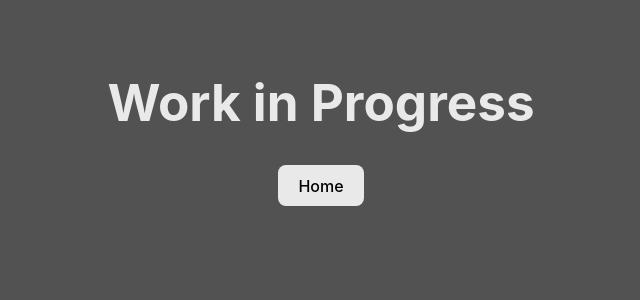
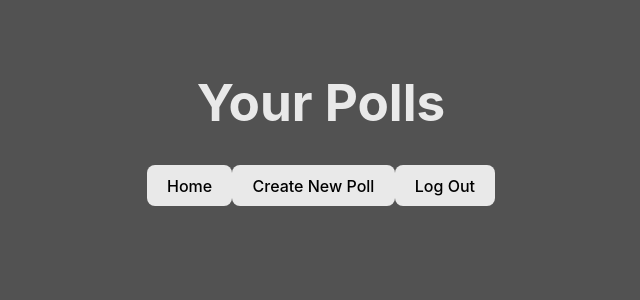
Before and after one commit to MattiLevasalmi/MyPollJS, a React (Vite) app in the folder app/: page /managePoll in a window 1280 px wide. Shown: the top 300 px of the page, without its empty margins (319-959 px from the left). Built offline with nearby package versions, Linux system fonts and the light colour scheme.

Commit message:
Finished draft of create poll and started work on the manage poll page

```diff
--- a/app/src/App.tsx
+++ b/app/src/App.tsx
@@ -12,10 +12,10 @@ function App() {
 
   const [authToken, setAuthToken] = useState<string>("");
   const [type, setType] = useState<string>("");
-  const [polls] = useState<poll[]>([]);
+  const [polls, setPolls] = useState<poll[]>([]);
 
   return (
-    <authContext.Provider value={{authToken, setAuthToken, type, setType, polls}}>
+    <authContext.Provider value={{authToken, setAuthToken, type, setType, polls, setPolls}}>
       <BrowserRouter>
         <Routes>
           <Route
--- a/app/src/CreatePoll.tsx
+++ b/app/src/CreatePoll.tsx
@@ -4,17 +4,18 @@ import Stack from "@mui/material/Stack";
 import TextField from "@mui/material/TextField";
 import Typography from "@mui/material/Typography";
 import { useNavigate } from "react-router-dom"
-import { question } from "./context";
+import { question, useAuthContext } from "./context";
 import { useState } from "react";
 import Button from "@mui/material/Button";
-import Grid from "@mui/material/Grid";
 
 
 export default function CreatePoll(){
 
     const navigate = useNavigate();
 
-    const [ questions ] = useState<question[]>([])
+    const { polls, setPolls } = useAuthContext();
+
+    const [ questions, setQuestions ] = useState<question[]>([])
 
     const addQuestion = (event: React.SyntheticEvent) => {
         event.preventDefault();
@@ -26,15 +27,26 @@ export default function CreatePoll(){
         const question = form.questionId.value;
         const answerOne = form.answerOne.value;
         const answerTwo = form.answerTwo.value;
-        questions.push({
+        setQuestions([
+            ...questions, {
             question: question,
             answers: [{answer: answerOne, count: 0}, {answer: answerTwo, count: 0}]
-        })
+        }])
     }
 
     const addPoll = (event: React.SyntheticEvent) => {
         event.preventDefault();
-        alert("Submitted Poll");
+        const form = event.target as typeof event.target & {
+            pollName: {value: string},
+            pollDesc: {value: string}
+        }
+        const pollName = form.pollName.value;
+        const pollDesc = form.pollDesc.value;
+        setPolls([
+            ...polls,
+            {pollName: pollName, pollDesc: pollDesc, questions: questions}
+        ])
+        navigate('/managePoll')
     }
 
     return(
@@ -65,21 +77,19 @@ export default function CreatePoll(){
                         </form>
                     </Paper>
                 </Stack>
-                <Grid container spacing={2}>
-                    {questions.map((question) =>
-                        <Grid xs={12} md={6}>
-                            <Question ques={question}/>
-                        </Grid>)}
-                </Grid>
-
+                {questions.map((question) =>
+                    <Question ques={question}/>
+                )}
+                <Stack direction="row" justifyContent="space-around">
+                    <button onClick={() => navigate('/')}>Home</button>
+                    <button onClick={() => alert("Not yet buddy")}>Log Out</button>
+                </Stack>
             </Stack>
-            <button onClick={() => navigate('/')}>Home</button>
         </>
     )
 }
 
 function Question(props: question | any) {
-    console.log(props.ques);
 
     return(
         <Paper>
--- a/app/src/ManagePolls.tsx
+++ b/app/src/ManagePolls.tsx
@@ -1,13 +1,57 @@
 import { useNavigate } from "react-router-dom";
+import { poll, useAuthContext } from "./context";
+import Paper from "@mui/material/Paper";
+import Stack from "@mui/material/Stack";
+import Typography from "@mui/material/Typography";
 
 
 export default function ManagePolls(){
     const navigate = useNavigate();
 
+    const { polls } = useAuthContext();
+
     return(
         <>
-            <h1>Work in Progress</h1>
-            <button onClick={() => navigate('/')}>Home</button>
+            <h1>Your Polls</h1>
+            <Stack spacing={2}>
+                {polls.map((poll) =>
+                    <ListPoll poll={poll}/>
+                )}
+
+            <Stack direction="row" justifyContent="space-around">
+                <button onClick={() => navigate('/')}>Home</button>
+                <button onClick={() => navigate('/createPoll')}>Create New Poll</button>
+                <button onClick={() => alert("not yet")}>Log Out</button>
+            </Stack>
+
+            </Stack>
         </>
     )
 }
+
+function ListPoll(props: poll | any){
+
+    const viewPoll = () => {
+
+    }
+
+    const editPoll = () => {
+
+    }
+
+
+    return (
+        <Paper sx={{ m: 2, p: 2 }}>
+            <Stack direction="row" spacing={3}>
+                <Stack>
+                    <Typography>Name: {props.poll.pollName}</Typography>
+                    <Typography>Description: {props.poll.pollDesc}</Typography>
+                </Stack>
+                <Stack spacing={1}>
+                    <button onClick={() => viewPoll()}>View Poll</button>
+                    <button onClick={() => editPoll()}>Edit Poll</button>
+                </Stack>
+            </Stack>
+        </Paper>
+    )
+}
--- a/app/src/Start.tsx
+++ b/app/src/Start.tsx
@@ -1,9 +1,10 @@
 import Paper from '@mui/material/Paper';
 import Grid from '@mui/material/Grid';
-import { Typography } from '@mui/material';
+import Stack from "@mui/material/Stack";
 import './Start.css'
 import { useAuthContext } from './context';
 import { useNavigate } from 'react-router-dom';
+import Typography from '@mui/material/Typography';
 
 export default function Start() {
     return(
@@ -78,8 +79,10 @@ function ManagePoll() {
             <Typography variant='h3'>Manage Polls</Typography>
             <Typography variant='body1'>Here you can create a new poll to be shared with the world</Typography>
             <Typography variant='body1'>You can also view the results of your existing polls or edit them if needed</Typography>
-            <button onClick={managePollPage}>Manage your Polls</button>
-            <button onClick={createPollPage}>Create new Poll</button>
+            <Stack direction="row" justifyContent="space-evenly">
+                <button onClick={managePollPage}>Manage your Polls</button>
+                <button onClick={createPollPage}>Create new Poll</button>
+            </Stack>
             <Typography variant='body1'>If you are not logged in already, you will be taken to a login page</Typography>
         </Paper>
     )
--- a/app/src/context.tsx
+++ b/app/src/context.tsx
@@ -6,7 +6,8 @@ export interface auth {
     setAuthToken: (value: string) => void,
     type: string,
     setType: (value: string) => void,
-    polls: poll[]
+    polls: poll[],
+    setPolls: (value: poll[]) => void
 }
 
 export type question = {
@@ -15,7 +16,8 @@ export type question = {
 }
 
 export type poll = {
-    id: number,
+    pollName: string,
+    pollDesc: string,
     questions: question[]
 }
 
@@ -25,7 +27,8 @@ export const authContext = createContext<auth>({
     setAuthToken: () => {},
     type: "",
     setType: () => {},
-    polls: []
+    polls: [],
+    setPolls: () => {}
 });
 
 export const useAuthContext = () => useContext(authContext);
```
